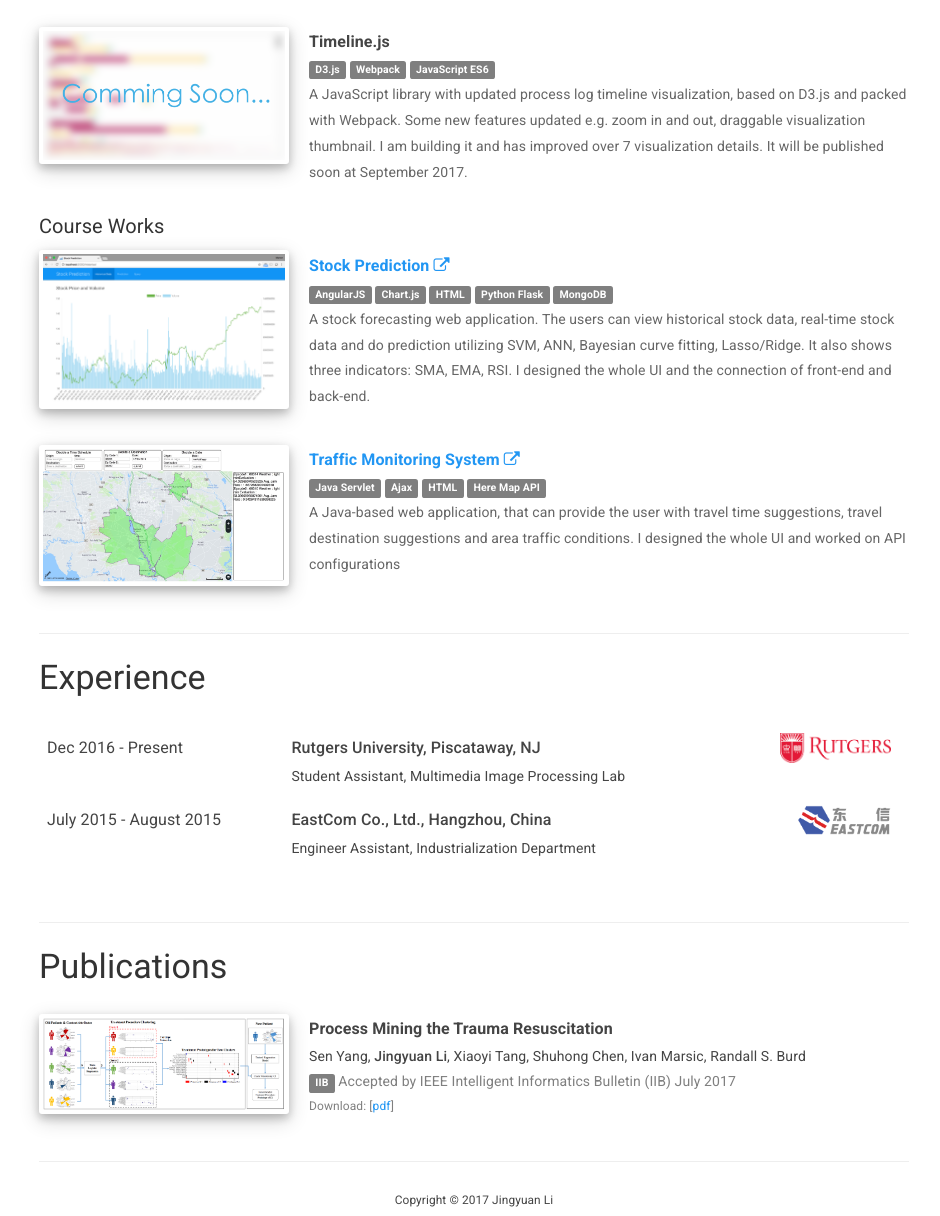
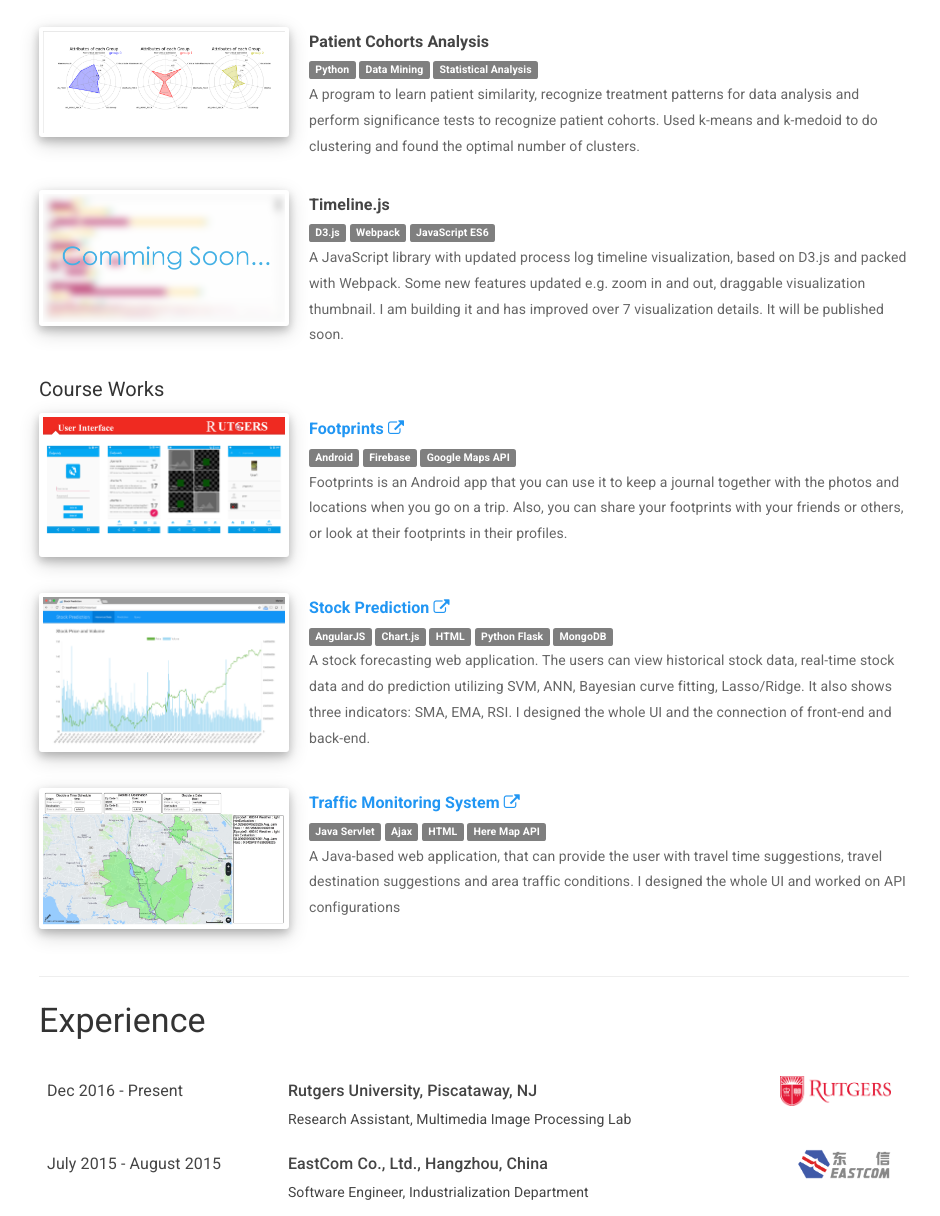
Before and after one commit to marlonli/marlonli.github.io, a website: page index.html in a window 1280 px wide. Shown: the part 1159-2375 px from the top of the page, without its empty margins (166-1106 px from the left). Drawn offline with Linux system fonts and the light colour scheme; files whose address does not match are found by name.

Commit message:
updated home page

```diff
--- a/index.html
+++ b/index.html
@@ -67,11 +67,11 @@
         <img class="profile" src="assets/images/miami.jpg">
         <h3>Jingyuan Li</h3>
         <p>I am a second-year <a href="http://www.ece.rutgers.edu/">Electrical and Computer Engineering</a>  graduate student at Rutgers,
-        the State University of New Jersey. I work as a student assistant at Multimedia Image Processing Lab at Rutgers University under
+        the State University of New Jersey. I work as a research assistant at Multimedia Image Processing Lab at Rutgers University under
         the supervision of Professor <a href="http://www.ece.rutgers.edu/~marsic/">Ivan Marsic</a> and his Ph.D. students. Before joining
         Rutgers, I obtained my B.S. degree in Electronic Information Science and Engineering at <a href="http://en.xmu.edu.cn/">Xiamen University</a>, one of the top universities in China.</p>
         <br>
-        <p><strong>I am actively seeking entry-level full-time positions as Software Development Engineer</strong>. My expected graduation time is June 2018.</p>
+        <p><strong>I am actively seeking entry-level full-time positions as Software Development Engineer</strong>. My expected graduation time is May 2018.</p>
         <p>Contact: &nbsp<a href="mailto:jingyuan.li@rutgers.edu"><i class="fa fa-envelope" aria-hidden="true"></i>&nbspjingyuan.li@rutgers.edu</a> |
         <a href="https://github.com/marlonli"><i class="fa fa-github" aria-hidden="true" alt="Github"></i></a> | <a href="https://www.linkedin.com/in/jingyuan-li-735952135/">
         <i class="fa fa-linkedin" aria-hidden="true" alt="LinkedIn"></i></a></p>
@@ -112,18 +112,43 @@
 
         <p class="blank-para"></p>
         <p>
+            <img class="thumbnail" src="assets/images/CohortAnalysis.png" alt="PatientCohortAnalysis">
+            <div class="text">
+              <p class="sub-title"><strong>Patient Cohorts Analysis</strong></a></p>
+              <br>
+              <span class="label label-default">Python</span>&nbsp<span class="label label-default">Data Mining</span>&nbsp<span class="label label-default">Statistical Analysis</span>&nbsp
+              <p class="sub-content">A program to learn patient similarity, recognize treatment patterns for data analysis and perform significance tests to recognize patient cohorts.
+                 Used k-means and k-medoid to do clustering and found the optimal number of clusters.</p>
+            </div>
+          </p>
+
+          <p class="blank-para"></p>
+        <p>
           <img class="thumbnail" src="assets/images/timelineDemo.png" alt="timeline">
           <div class="text">
             <p class="sub-title"><strong>Timeline.js</strong></p>
             <br>
             <span class="label label-default">D3.js</span>&nbsp<span class="label label-default">Webpack</span>&nbsp<span class="label label-default">JavaScript ES6</span>
             <p class="sub-content">A JavaScript library with updated process log timeline visualization, based on D3.js and packed with Webpack. Some new features updated e.g.
-              zoom in and out, draggable visualization thumbnail. I am building it and has improved over 7 visualization details. It will be published soon at September 2017.</p>
+              zoom in and out, draggable visualization thumbnail. I am building it and has improved over 7 visualization details. It will be published soon.</p>
           </div>
         </p>
 
         <p class="blank-para"></p>
         <h5>Course Works</h5>
+        <p>
+          <img class="thumbnail" src="assets/images/Footprints.png" alt="Footprints">
+          <div class="text">
+            <p class="sub-title"><a href="https://github.com/marlonli/Android-Footprints"><strong>Footprints</strong>&nbsp<i class="fa fa-external-link" aria-hidden="true"></i></a></p>
+            <br>
+            <span class="label label-default">Android</span>&nbsp<span class="label label-default">Firebase</span>&nbsp<span class="label label-default">Google Maps API</span>
+            <p class="sub-content">Footprints is an Android app that you can use it to keep a journal together with the photos and locations when you go on a trip. Also,
+              you can share your footprints with your friends or others, or look at their footprints in their profiles.</p>
+          </div>
+        </p>
+
+        <p class="blank-para"></p>
+
         <p>
           <img class="thumbnail" src="assets/images/StockPrediction.png" alt="StockPrediction">
           <div class="text">
@@ -162,7 +187,7 @@
           </tr>
           <tr>
             <td class="table-content">&nbsp</td>
-            <td class="table-content">Student Assistant, Multimedia Image Processing Lab</td>
+            <td class="table-content">Research Assistant, Multimedia Image Processing Lab</td>
           </tr>
           <tr>
             <td class="table-time">July 2015 - August 2015</td>
@@ -171,7 +196,7 @@
           </tr>
           <tr>
             <td class="table-content">&nbsp</td>
-            <td class="table-content">Engineer Assistant, Industrialization Department</td>
+            <td class="table-content">Software Engineer, Industrialization Department</td>
           </tr>
         </table>
       </div>
@@ -199,7 +224,7 @@
       <p class="blank-para"></p>
       <hr>
       <footer>
-        <small>Copyright &copy; 2017 Jingyuan Li</small>
+        <small>Copyright &copy; 2018 Jingyuan Li</small>
       </footer>
 
     </div> <!-- /container -->
```
Also changed, not shown: assets/images/CohortAnalysis.png (added), assets/images/Footprints.png (added), 1 other file.
